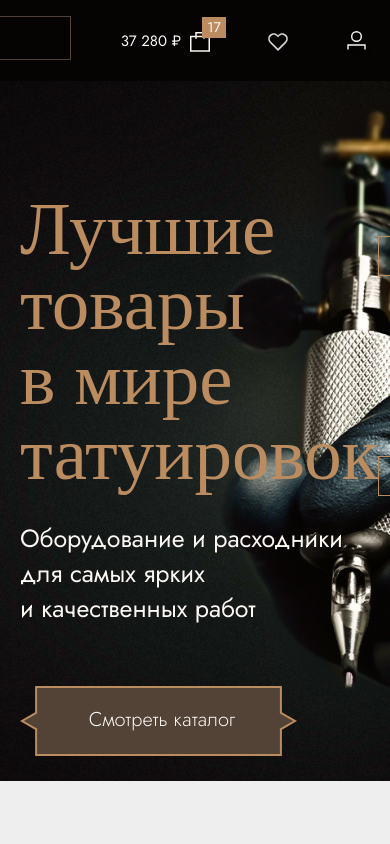
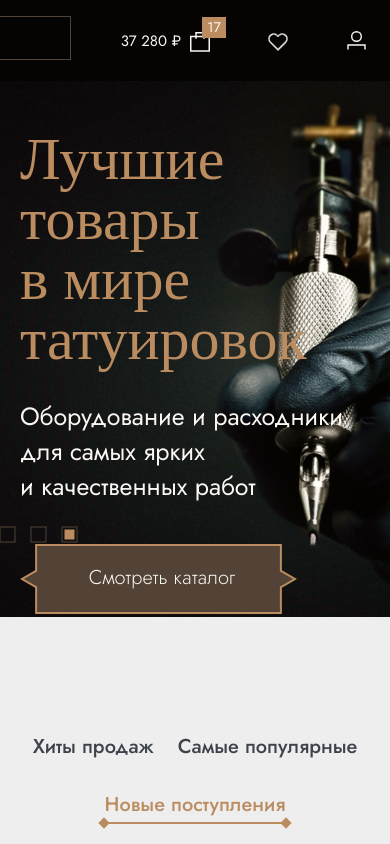
Before and after one commit to SSamarsky/tattoo-shop, a React (Create React App) app: page / in a window 390 px wide. Shown: the top 844 px of the page. Built offline with nearby package versions, Linux system fonts and the light colour scheme; a web font is replaced by a local one.

Commit message:
feat: add adaptive layout 768px for Intro

```diff
--- a/src/components/intro/Intro.module.scss
+++ b/src/components/intro/Intro.module.scss
@@ -8,6 +8,7 @@
     background-repeat: no-repeat;
     background-position: center;
     background-size: cover;
+    position: relative;
 
     .container {
         padding: 0 20px;
@@ -113,3 +114,38 @@
         gap: 15px;
     }
 }
+
+
+@media (max-width: 768px) {
+    .intro {
+        max-height: 536px;
+        background-size: cover;
+    }
+
+    .info {
+        padding-top: 48px;
+        max-width: 476px;
+
+        .info__title {
+            font-size: 60px;
+        }
+
+        .info__text {
+            margin-bottom: 40px;
+        }
+    }
+
+    .slide_control {
+        position: absolute;
+        transform: rotate(90deg);
+        bottom: -65px;
+        right: 285px;
+
+
+
+        .control__btn {
+            display: none;
+        }
+    }
+
+}
```
Also changed, not shown: src/assets/images/intro 768.jpg (added).
